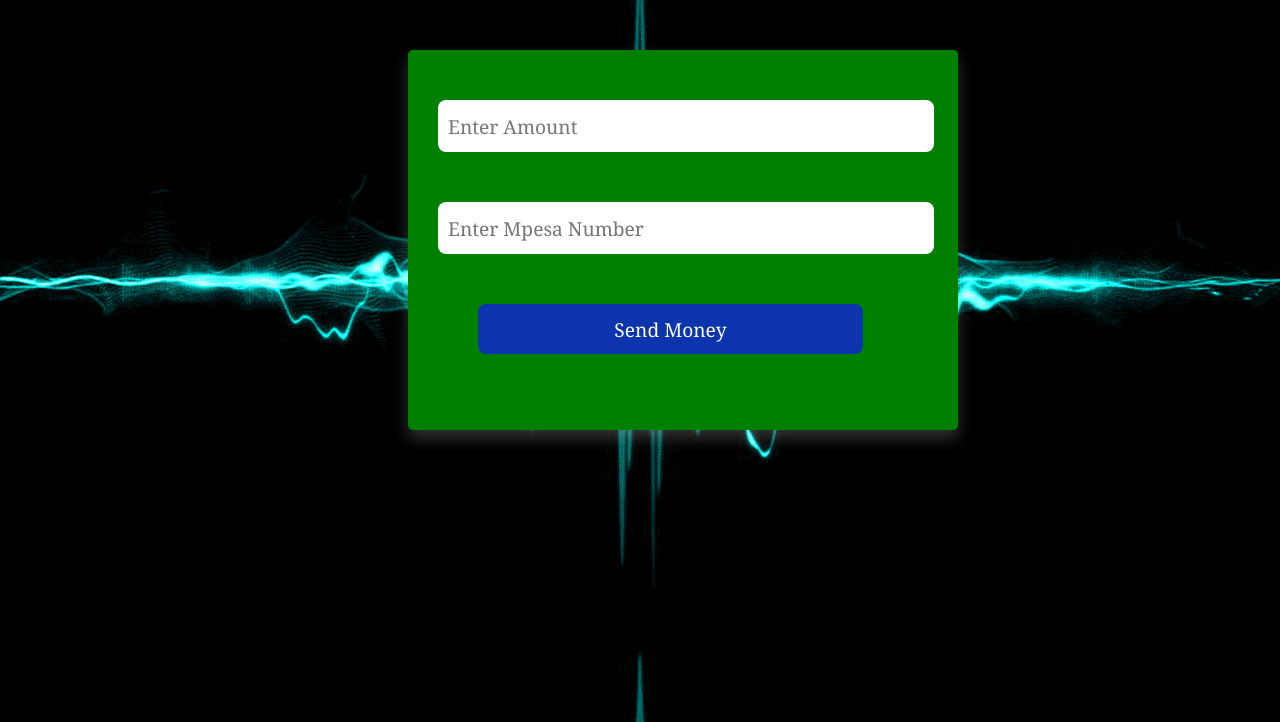
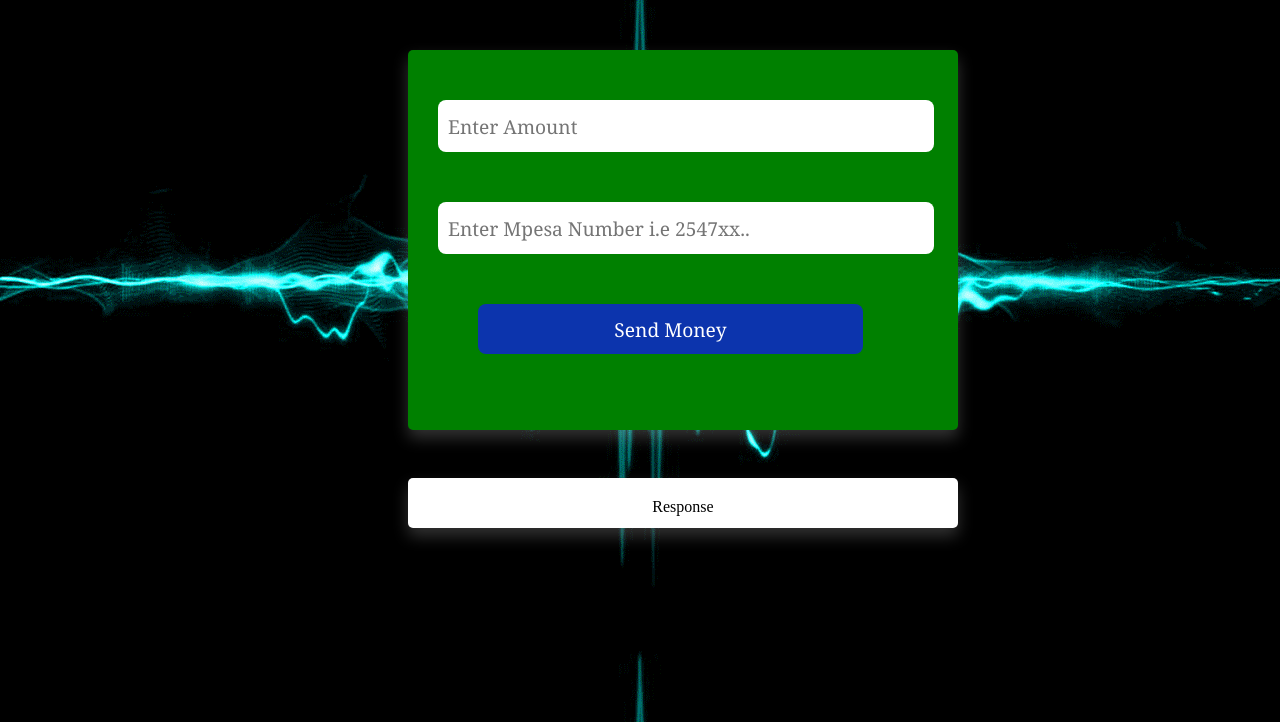
Before and after one commit to Daenjel/LNMP-app, a Flask app: page / in a window 1280 px wide. Shown: the part 78-800 px from the top of the page. Run offline with Flask 2, Linux system fonts and the light colour scheme; some libraries are stand-ins or nearby versions.

Commit message:
getting details

```diff
--- a/LNMP/app.py
+++ b/LNMP/app.py
@@ -1,12 +1,17 @@
 import requests
 import json
 import os
-from flask import Flask, render_template
-from flask import request
+from flask_restful import reqparse
+from flask import Flask,request, render_template
 from requests.auth import HTTPBasicAuth
 
+def parse_arg_from_requests(arg, **kwargs):
+    parse = reqparse.RequestParser()
+    parse.add_argument(arg, **kwargs)
+    args = parse.parse_args()
+    return args[arg]
+
 app = Flask(__name__)
-
 @app.route("/", methods=["GET","POST"])
 def index():
   if request.method == "POST":
@@ -16,17 +21,14 @@
     print(amount,PartyA)
   return render_template("index.html")
 
-@app.route("/mpesa", methods=["POST","GET"])
+@app.route('/mpesa', methods=["POST","GET"])
 def mpesa():
-  if request.method == "POST":
-    amount = request.form["amount"]
-    PartyA = request.form["phoneNumber"]
+    amount = parse_arg_from_requests('amount')
+    PartyA = parse_arg_from_requests('phoneNumber')
+    print(amount,PartyA)
 
-    #amount = '1'
-    #PartyA = '254718453698'
-
-    consumer_key = "CONSUMER KEY"
-    consumer_secret = "CONSUMER SECRET"
+    consumer_key = "FPjPl8OknAclG3TYOvAIanJroWGuMNfg"
+    consumer_secret = "Smqt7ZQ61Xlgav8P"
     api_URL = "https://sandbox.safaricom.co.ke/oauth/v1/generate?grant_type=client_credentials"
 
     r = requests.get(api_URL, auth=HTTPBasicAuth(consumer_key, consumer_secret),verify=False)
@@ -38,22 +40,22 @@
 
     # define the variales
     # provide the following details, this part is found on your test credentials on the developer account
-    BusinessShortCode = 'BUSINESSCODE'
-    Passkey = 'PASSKEY'
+    BusinessShortCode = '174379'
+    #Passkey = 'bfb279f9aa9bdbcf158e97dd71a467cd2e0c893059b10f78e6b72ada1ed2c919'
 
-    AccountReference = 'ACCT'
-    TransactionDesc = 'DESC'
+    AccountReference = 'DAENJEL'
+    TransactionDesc = 'daenjel'
     #Timestamp = date('YmdGis')
     #Password = base64_encode(BusinessShortCode.Passkey.Timestamp)
 
     # callback url
-    CallBackURL = 'CALLBACK URL'
+    CallBackURL = 'http://26ebc457.ngrok.io/hooks/mpesa'
 
     api_url = "https://sandbox.safaricom.co.ke/mpesa/stkpush/v1/processrequest"
     headers = { "Authorization": "Bearer %s" %access_token }
     request = {
       "BusinessShortCode": BusinessShortCode,
-      "Password": "PASSKEY",
+      "Password": "MTc0Mzc5YmZiMjc5ZjlhYTliZGJjZjE1OGU5N2RkNzFhNDY3Y2QyZTBjODkzMDU5YjEwZjc4ZTZiNzJhZGExZWQyYzkxOTIwMTkwMzIzMTUzNDM4",
       "Timestamp": "20190323153438",
       "TransactionType": "CustomerPayBillOnline",
       "Amount": amount,
@@ -69,7 +71,7 @@
 
     print (response.text)
 
-    return render_template("index.html")
+    return response.text
 
 if __name__ == "__main__":
   app.run(host="127.0.0.1", port=os.environ.get("POST"))
--- a/LNMP/templates/base.html
+++ b/LNMP/templates/base.html
@@ -6,29 +6,53 @@
     <title>LNMP Python</title>
     <meta name="viewport" content="width=device-width, initial-scale=1">
     <link rel="stylesheet" type="text/css" media="screen" href="{{url_for('static', filename='style.css')}}">
+<style>
+
+#result{
+    margin-left: 400px;
+    margin-top: 30px;
+    padding-top: 20px;
+    position: relative;
+    width: 550px;
+    height: 30px;
+    border-radius: 5px;
+    box-shadow: 0px 8px 16px 0px rgba(255, 255, 255, 0.2);
+    background-color: white;
+    text-align: center;
+}
+</style>
 </head>
 <body>
     <header>Lipa na M-pesa</header>
-    <script src="https://code.jquery.com/jquery-3.3.1.slim.min.js" integrity="sha384-q8i/X+965DzO0rT7abK41JStQIAqVgRVzpbzo5smXKp4YfRvH+8abtTE1Pi6jizo" crossorigin="anonymous"></script>
-    <script src="https://cdnjs.cloudflare.com/ajax/libs/popper.js/1.14.3/umd/popper.min.js" integrity="sha384-ZMP7rVo3mIykV+2+9J3UJ46jBk0WLaUAdn689aCwoqbBJiSnjAK/l8WvCWPIPm49" crossorigin="anonymous"></script>
-    <!--<script src="https://stackpath.bootstrapcdn.com/bootstrap/4.1.3/js/bootstrap.min.js" integrity="sha384-ChfqqxuZUCnJSK3+MXmPNIyE6ZbWh2IMqE241rYiqJxyMiZ6OW/JmZQ5stwEULTy" crossorigin="anonymous"></script>
+    <script src="https://code.jquery.com/jquery-3.1.1.min.js"></script>
+    <!--<script src="https://cdnjs.cloudflare.com/ajax/libs/popper.js/1.14.3/umd/popper.min.js" integrity="sha384-ZMP7rVo3mIykV+2+9J3UJ46jBk0WLaUAdn689aCwoqbBJiSnjAK/l8WvCWPIPm49" crossorigin="anonymous"></script>
+    <script src="https://stackpath.bootstrapcdn.com/bootstrap/4.1.3/js/bootstrap.min.js" integrity="sha384-ChfqqxuZUCnJSK3+MXmPNIyE6ZbWh2IMqE241rYiqJxyMiZ6OW/JmZQ5stwEULTy" crossorigin="anonymous"></script>
     <script src="/main.js"></script> -->
     <script>
         $(function(){
             $('#send').click(function() {
+                var amount = $('#amount').val();
+                var phone = $('#phone').val();
+                if(amount == "45"){
+                    alert("Enter Values!")
+                    $("#result").text(amount);
+                }else if(phone == ""){
+                    alert("Enter Values!")
+                    $("#result").text(phone);
+                }else{
                     $.ajax({
-            url: '/',
-            data: $('form').serialize(),
+                        url: '/mpesa',
+                        data: {amount:amount, phone:phone},
                         type: 'POST',
                         success: function(response) {
                             console.log(response);
-                alert('Success')
+                            $('#result').append(response);
                         },
                         error: function(error) {
                             console.log(error);
-                alert('error')
                         }
-            });
+                    })
+                }
             });
         });
     </script>
--- a/LNMP/templates/index.html
+++ b/LNMP/templates/index.html
@@ -1,13 +1,16 @@
 {% extends "base.html" %}
 {% block body %}
 <div id="container">
-    <form method="POST">
+    <form method="POST" action="/mpesa">
             <div>
                 <input name="amount" type="number" class="form-control" placeholder="Enter Amount" id="amount"><br>
 
-                <input name="phoneNumber" type="number"placeholder="Enter Mpesa Number" class="form-control" id="phoneNumber">
+                <input name="phoneNumber" type="number"placeholder="Enter Mpesa Number i.e 2547xx.." class="form-control" id="phoneNumber">
             </div>
             <button id="send" type="submit" class="btn">Send Money</button>
     </form>
+</div><br>
+<div id="result">
+    Response
 </div>
 {% endblock %}
```
Lines whose indentation alone changed are shown as unchanged.
